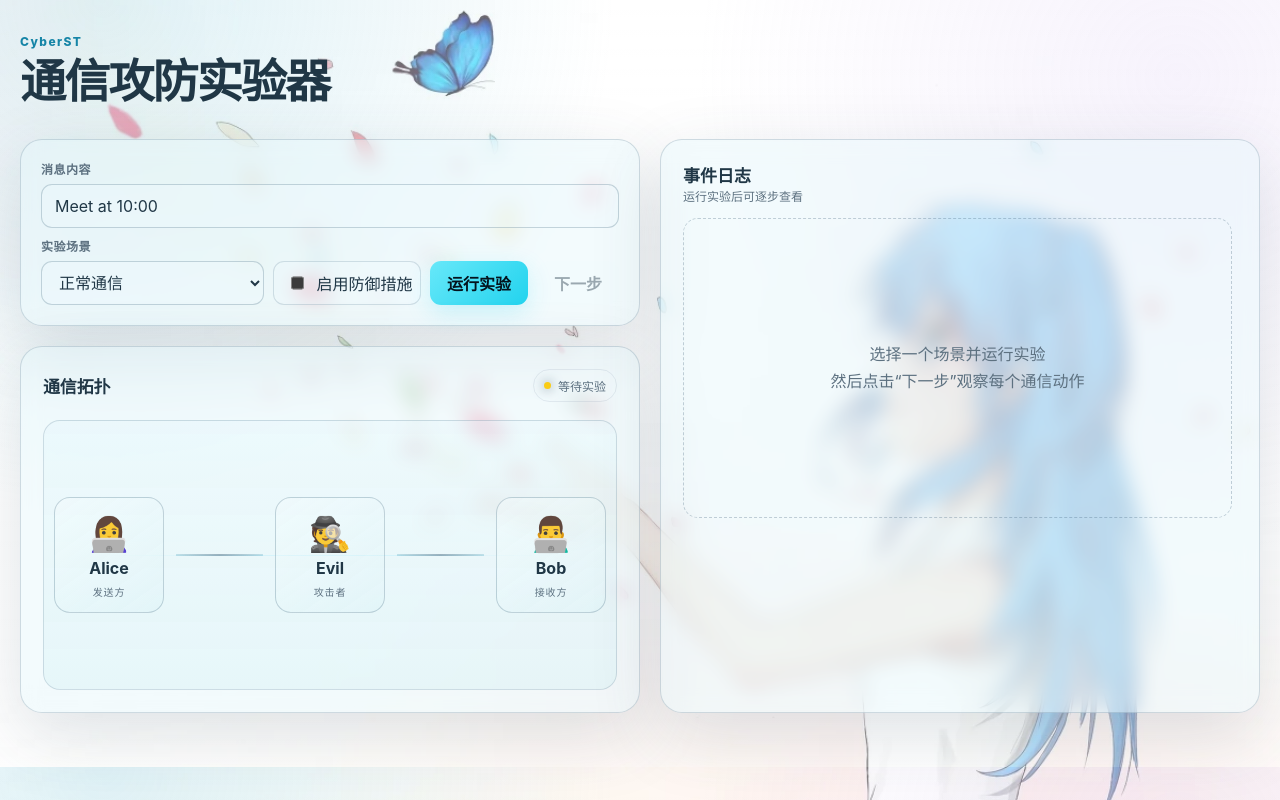
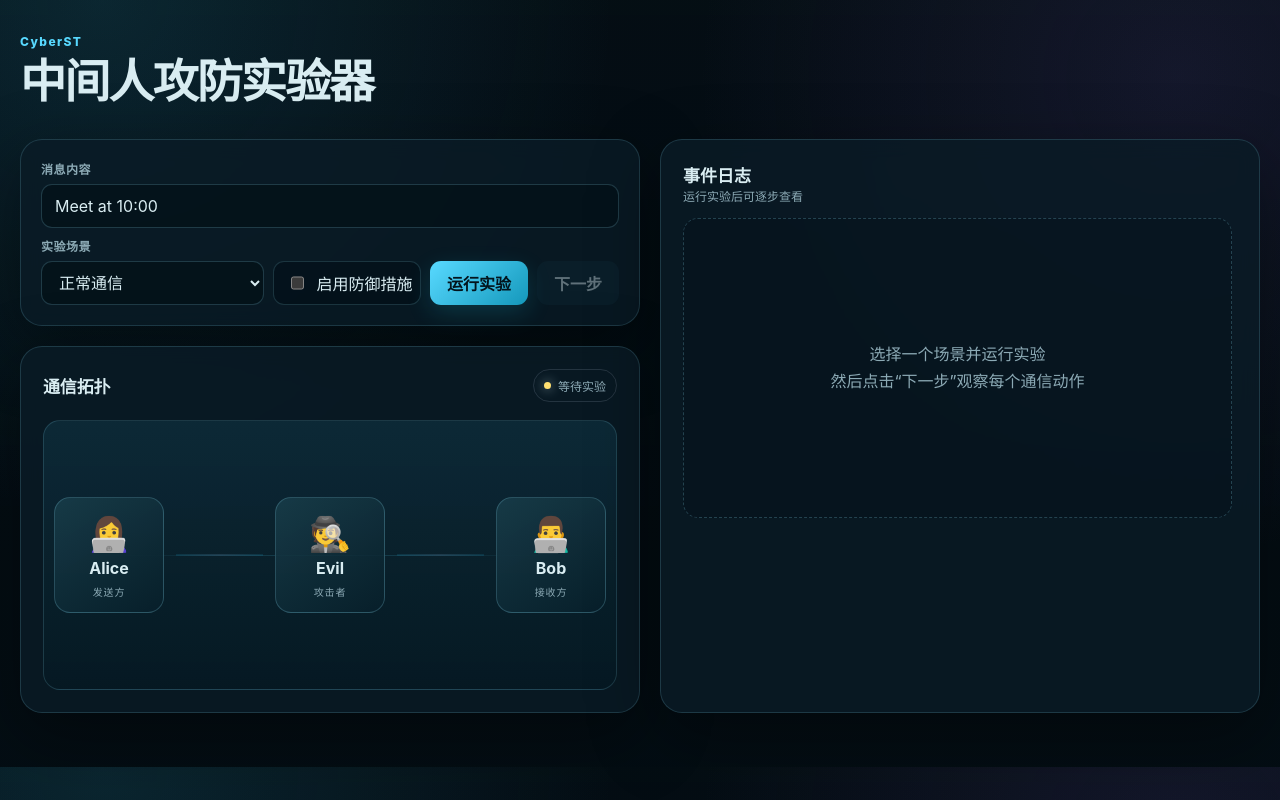
Before and after one commit to thuhrw/CyberST, a plain HTML site: page static/index.html in a window 1280 px wide. Drawn offline with Linux system fonts and the light colour scheme.

Commit message:
调整前端深色主题并移除背景图

```diff
--- a/static/index.html
+++ b/static/index.html
@@ -7,19 +7,19 @@
   <style>
     :root {
       color-scheme: dark;
-      --bg: #eef7fb;
-      --panel: rgba(226, 246, 250, .4);
-      --panel-strong: #ffffff;
-      --line: rgba(55, 91, 116, .2);
-      --text: #203746;
-      --muted: #5d7180;
-      --cyan: #1685a7;
-      --cyan-deep: #11647d;
-      --green: #4ade80;
-      --yellow: #facc15;
-      --red: #fb7185;
-      --purple: #8068bd;
-      --shadow: 0 22px 70px rgba(48, 75, 92, .16);
+      --bg: #07131a;
+      --panel: rgba(10, 28, 38, .82);
+      --panel-strong: #102631;
+      --line: rgba(116, 188, 209, .2);
+      --text: #d9edf2;
+      --muted: #8caab5;
+      --cyan: #58d9ff;
+      --cyan-deep: #8be8ff;
+      --green: #72f7a0;
+      --yellow: #ffe071;
+      --red: #ff8498;
+      --purple: #aa96ef;
+      --shadow: 0 22px 70px rgba(0, 0, 0, .38);
       --font-ui: "Inter", "Noto Sans SC", "PingFang SC", "Microsoft YaHei", system-ui, sans-serif;
     }
 
@@ -30,10 +30,9 @@
       color: var(--text);
       font-family: var(--font-ui);
       background:
-        radial-gradient(circle at 8% 0%, rgba(142, 209, 227, .28), transparent 32rem),
-        radial-gradient(circle at 92% 10%, rgba(213, 194, 241, .2), transparent 30rem),
-        linear-gradient(rgba(255, 255, 255, .35), rgba(255, 255, 255, .5)),
-        url("/static/project-background.webp") center center / cover fixed no-repeat,
+        radial-gradient(circle at 8% 0%, rgba(39, 137, 165, .2), transparent 32rem),
+        radial-gradient(circle at 92% 10%, rgba(105, 77, 165, .16), transparent 30rem),
+        linear-gradient(rgba(3, 12, 18, .76), rgba(3, 12, 18, .86)),
         var(--bg);
     }
 
@@ -49,15 +48,15 @@
     .control-actions { grid-column: 3; display: flex; justify-content: flex-end; gap: 9px; }
     .field { display: grid; gap: 7px; }
     .field label, .toggle-label { color: var(--muted); font-size: 12px; font-weight: 700; letter-spacing: .04em; }
-    input[type="text"], select { width: 100%; min-height: 44px; padding: 0 13px; border: 1px solid rgba(55, 91, 116, .25); border-radius: 11px; outline: none; color: var(--text); background: rgba(236, 250, 252, .34); font: inherit; font-family: var(--font-ui); transition: .2s; }
+    input[type="text"], select { width: 100%; min-height: 44px; padding: 0 13px; border: 1px solid rgba(116, 188, 209, .24); border-radius: 11px; outline: none; color: var(--text); background: rgba(4, 17, 24, .72); font: inherit; font-family: var(--font-ui); transition: .2s; }
     input[type="text"]:focus, select:focus { border-color: var(--cyan); box-shadow: 0 0 0 3px rgba(85, 217, 255, .13); }
-    .toggle { display: flex; align-items: center; gap: 10px; min-height: 44px; padding: 0 13px; border: 1px solid rgba(55, 91, 116, .18); border-radius: 11px; background: rgba(236, 250, 252, .34); white-space: nowrap; }
+    .toggle { display: flex; align-items: center; gap: 10px; min-height: 44px; padding: 0 13px; border: 1px solid rgba(116, 188, 209, .2); border-radius: 11px; background: rgba(4, 17, 24, .64); white-space: nowrap; }
     .toggle input { width: 18px; height: 18px; accent-color: var(--green); }
     .toggle input:checked + span { color: var(--green); }
-    button { min-height: 44px; padding: 0 17px; border: 0; border-radius: 11px; color: #04131d; background: linear-gradient(135deg, #67e8f9, #22d3ee); font: inherit; font-family: var(--font-ui); font-weight: 800; cursor: pointer; box-shadow: 0 8px 24px rgba(34, 211, 238, .2); transition: transform .18s, filter .18s, opacity .18s; }
+    button { min-height: 44px; padding: 0 17px; border: 0; border-radius: 11px; color: #03141c; background: linear-gradient(135deg, #58d9ff, #1599bc); font: inherit; font-family: var(--font-ui); font-weight: 800; cursor: pointer; box-shadow: 0 8px 24px rgba(34, 211, 238, .16); transition: transform .18s, filter .18s, opacity .18s; }
     button:hover:not(:disabled) { filter: brightness(1.08); transform: translateY(-1px); }
     button:disabled { cursor: not-allowed; opacity: .42; box-shadow: none; }
-    #next { color: var(--text); background: rgba(236, 250, 252, .34); box-shadow: none; }
+    #next { color: var(--text); background: rgba(16, 42, 54, .86); box-shadow: none; }
 
     .grid { display: grid; grid-template-columns: minmax(620px, .8fr) minmax(480px, 1.2fr); gap: 20px; align-items: stretch; }
     .left-stack { display: grid; gap: 20px; align-content: start; min-width: 0; }
@@ -71,16 +70,16 @@
     .status.success .status-dot { background: var(--green); }
     .status.blocked .status-dot { background: var(--red); }
 
-    .network { --node-center: 55px; display: grid; grid-template-columns: 110px minmax(35px, 1fr) 110px minmax(35px, 1fr) 110px; gap: 12px; align-items: center; min-height: 270px; padding: 25px 10px; border: 1px solid rgba(55, 91, 116, .18); border-radius: 17px; background: linear-gradient(180deg, rgba(226, 246, 250, .34), rgba(202, 236, 241, .3)); position: relative; overflow: hidden; }
+    .network { --node-center: 55px; display: grid; grid-template-columns: 110px minmax(35px, 1fr) 110px minmax(35px, 1fr) 110px; gap: 12px; align-items: center; min-height: 270px; padding: 25px 10px; border: 1px solid rgba(116, 188, 209, .2); border-radius: 17px; background: linear-gradient(180deg, rgba(14, 48, 62, .72), rgba(6, 26, 36, .78)); position: relative; overflow: hidden; }
     .network::before { content: ""; position: absolute; inset: 50% 8%; height: 1px; background: linear-gradient(90deg, transparent, rgba(85, 217, 255, .18), transparent); }
-    .node { position: relative; z-index: 2; width: 110px; padding: 15px 7px 13px; border: 1px solid rgba(55, 91, 116, .25); border-radius: 16px; text-align: center; color: var(--text); background: linear-gradient(145deg, rgba(246, 253, 254, .42), rgba(218, 242, 246, .36)); transition: .35s; }
+    .node { position: relative; z-index: 2; width: 110px; padding: 15px 7px 13px; border: 1px solid rgba(116, 188, 209, .28); border-radius: 16px; text-align: center; color: var(--text); background: linear-gradient(145deg, rgba(24, 61, 74, .88), rgba(8, 31, 42, .9)); transition: .35s; }
     .node::after { content: attr(data-role); display: block; margin-top: 6px; color: var(--muted); font-size: 10px; letter-spacing: .08em; text-transform: uppercase; }
     .node.active { border-color: var(--cyan); box-shadow: 0 0 0 1px rgba(85, 217, 255, .25), 0 0 30px rgba(85, 217, 255, .2); transform: translateY(-3px); }
     .node .icon { margin-bottom: 4px; font-size: 34px; filter: saturate(.9); }
     #alice { grid-column: 1; } #link1 { grid-column: 2; } #evil { grid-column: 3; } #link2 { grid-column: 4; } #bob { grid-column: 5; }
     .link { position: relative; z-index: 1; height: 2px; width: 100%; background: linear-gradient(90deg, rgba(22, 133, 167, .2), rgba(55, 91, 116, .45), rgba(22, 133, 167, .2)); }
     .link.animate { background: linear-gradient(90deg, var(--cyan), rgba(148, 163, 184, .45), var(--cyan)); box-shadow: 0 0 14px rgba(85, 217, 255, .65); }
-    .packet { position: absolute; z-index: 4; width: 15px; height: 15px; border: 2px solid #fff7b2; border-radius: 50%; background: var(--yellow); box-shadow: 0 0 7px #fff, 0 0 20px var(--yellow); top: 50%; transform: translate(-50%, -50%); opacity: 0; pointer-events: none; }
+    .packet { position: absolute; z-index: 4; width: 15px; height: 15px; border: 2px solid #fff1a6; border-radius: 50%; background: var(--yellow); box-shadow: 0 0 7px rgba(255, 224, 113, .7), 0 0 18px rgba(255, 224, 113, .5); top: 50%; transform: translate(-50%, -50%); opacity: 0; pointer-events: none; }
     .packet.animate { opacity: 1; }
     .packet.ae { animation: toEvil .8s ease-in-out; } .packet.eb { animation: toBob .8s ease-in-out; } .packet.full { animation: toOther .9s ease-in-out; } .packet.ba { animation: toAlice .9s ease-in-out; } .packet.be { animation: toEvilReverse .8s ease-in-out; } .packet.ea { animation: toAliceFromEvil .8s ease-in-out; }
     @keyframes toEvil { 0% { left: var(--node-center); opacity: 1 } 85% { left: 50%; opacity: 1 } 100% { left: 50%; opacity: 0 } }
@@ -96,19 +95,19 @@
     #output { flex: 1; min-height: 390px; max-height: 570px; overflow: auto; padding-right: 5px; }
     #output::-webkit-scrollbar { width: 7px; } #output::-webkit-scrollbar-thumb { border-radius: 10px; background: rgba(148, 163, 184, .25); }
     .session-grid { display: grid; grid-template-columns: repeat(var(--session-count, 2), minmax(0, 1fr)); gap: 12px; align-items: start; }
-    .session-column { min-width: 0; padding: 10px; border: 1px solid rgba(55, 91, 116, .16); border-radius: 12px; background: rgba(236, 250, 252, .2); }
+    .session-column { min-width: 0; padding: 10px; border: 1px solid rgba(116, 188, 209, .18); border-radius: 12px; background: rgba(7, 25, 34, .58); }
     .session-column h3 { margin: 0 0 4px; color: var(--cyan-deep); font-size: 13px; }
     .session-id { margin-bottom: 9px; color: var(--muted); font-family: ui-monospace, SFMono-Regular, Menlo, monospace; font-size: 10px; overflow-wrap: anywhere; }
     .session-column .empty-session { color: var(--muted); font-size: 12px; line-height: 1.6; }
-    .empty { display: grid; place-items: center; min-height: 300px; padding: 35px; border: 1px dashed rgba(55, 91, 116, .28); border-radius: 15px; color: var(--muted); text-align: center; line-height: 1.7; }
+    .empty { display: grid; place-items: center; min-height: 300px; padding: 35px; border: 1px dashed rgba(116, 188, 209, .28); border-radius: 15px; color: var(--muted); background: rgba(4, 17, 24, .34); text-align: center; line-height: 1.7; }
     .step-count { color: var(--muted); font-size: 12px; }
-    .log { position: relative; margin: 8px 0; padding: 11px 12px 11px 40px; border: 1px solid rgba(55, 91, 116, .15); border-left: 3px solid rgba(55, 91, 116, .42); border-radius: 10px; color: var(--text); background: rgba(236, 250, 252, .34); line-height: 1.55; overflow-wrap: anywhere; word-break: break-word; font-size: 13px; }
+    .log { position: relative; margin: 8px 0; padding: 11px 12px 11px 40px; border: 1px solid rgba(116, 188, 209, .18); border-left: 3px solid rgba(116, 188, 209, .42); border-radius: 10px; color: var(--text); background: rgba(9, 32, 43, .72); line-height: 1.55; overflow-wrap: anywhere; word-break: break-word; font-size: 13px; }
     .log::before { content: attr(data-step); position: absolute; left: 10px; top: 12px; color: var(--muted); font-size: 11px; font-variant-numeric: tabular-nums; }
     .log b { margin-right: 7px; font-size: 12px; }
     .log.Alice { border-left-color: var(--green); } .log.Alice b { color: var(--green); }
     .log.Bob { border-left-color: var(--red); } .log.Bob b { color: #fda4af; }
     .log.Evil { border-left-color: var(--yellow); } .log.Evil b { color: var(--yellow); }
-    .result { margin-top: 14px; padding: 14px; border: 1px solid rgba(22, 133, 167, .24); border-radius: 13px; background: rgba(232, 249, 253, .36); line-height: 1.65; }
+    .result { margin-top: 14px; padding: 14px; border: 1px solid rgba(88, 217, 255, .24); border-radius: 13px; background: rgba(8, 34, 46, .78); line-height: 1.65; }
     .result strong { color: var(--cyan); }
     .result.blocked { border-color: rgba(251, 113, 133, .28); background: rgba(127, 29, 49, .16); }
     .result.blocked strong { color: #fda4af; }
@@ -123,7 +122,7 @@
     <header class="hero">
       <div>
         <div class="eyebrow">CyberST</div>
-        <h1>通信攻防实验器</h1>
+        <h1>中间人攻防实验器</h1>
       </div>
     </header>
 
```
Also changed, not shown: static/project-background.webp (deleted), 1 other file.
